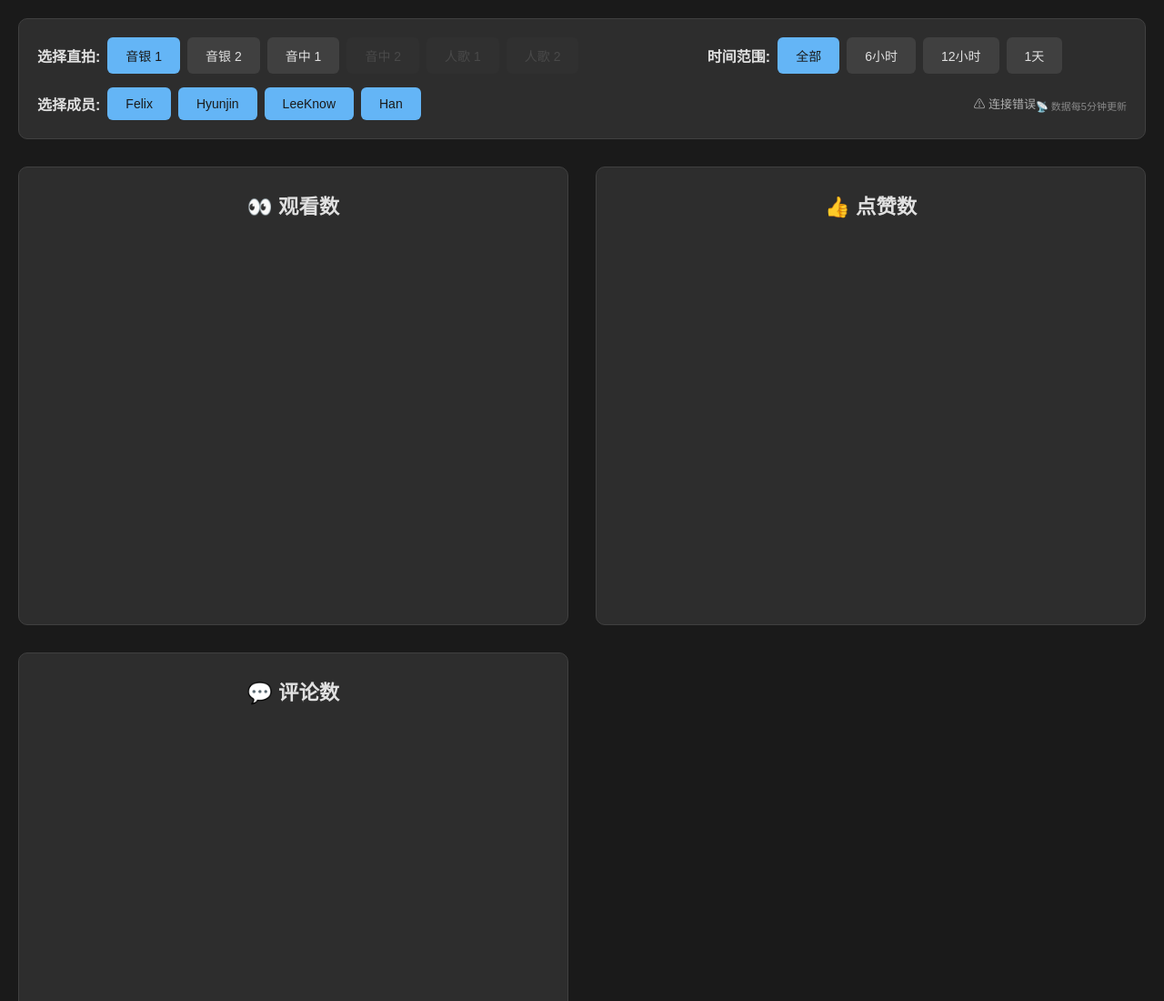
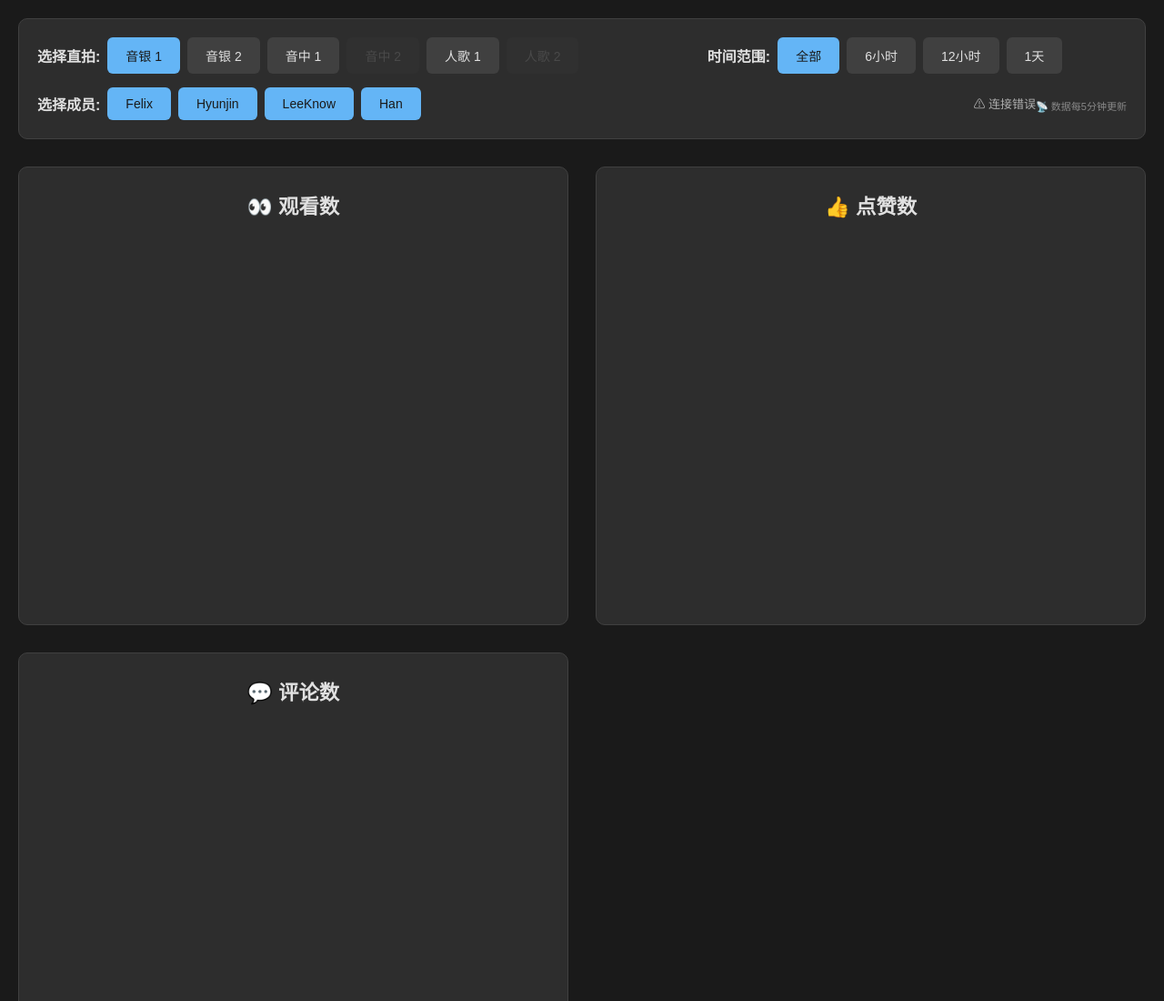
Before and after one commit to bbokari200915-creator/bbokari200915-creator.github.io, a plain HTML site: page index.html in a window 1280 px wide. Shown: the top 1100 px of the page at 91% size. Drawn offline with nearby package versions, Linux system fonts and the light colour scheme; no server answers.

Commit message:
chore: update F table url

```diff
--- a/index.html
+++ b/index.html
@@ -406,7 +406,7 @@
             '音银 2': 'https://docs.google.com/spreadsheets/d/1lnFHt_4oFxxvjQk-Lnn3B6OoxQK4SV0fMi0Z466QoRg/export?format=csv&gid=1229040293',
             '音中 1': 'https://docs.google.com/spreadsheets/d/1lnFHt_4oFxxvjQk-Lnn3B6OoxQK4SV0fMi0Z466QoRg/export?format=csv&gid=1677477366',
             '音中 2': '',
-            '人歌 1': '',
+            '人歌 1': 'https://docs.google.com/spreadsheets/d/1lnFHt_4oFxxvjQk-Lnn3B6OoxQK4SV0fMi0Z466QoRg/export?format=csv&gid=812478534',
             '人歌 2': ''
         };
 
```
